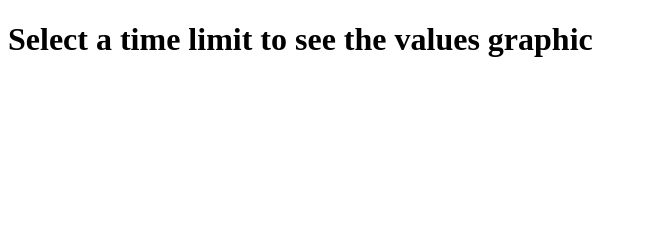
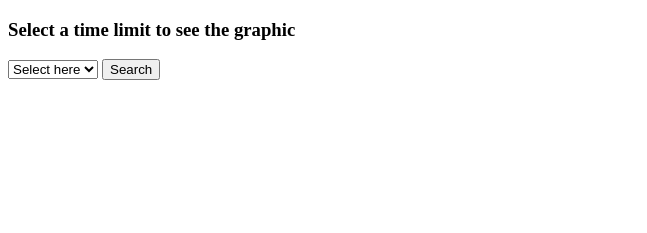
Before and after one commit to Lucas-Cast/registro-sensores-API, a plain HTML site: page frontend/src/index.html in a window 1280 px wide. Shown: the whole page, without its empty margins (0-647 px from the left). Drawn offline with nearby package versions, Linux system fonts and the light colour scheme.

Commit message:
feat: Mostrar media de cada equipamento com gráfico no tempo determinado

```diff
--- a/frontend/src/index.html
+++ b/frontend/src/index.html
@@ -3,12 +3,32 @@
 <head>
     <meta charset="UTF-8">
     <meta name="viewport" content="width=device-width, initial-scale=1.0">
+    <link rel="stylesheet" href="css/style.css">
     <title>Measurements Graphics</title>
 </head>
 <body>
+    <div class="h3Div">
+        <h3>Select a time limit to see the graphic</h1>
+    </div>
+
+    <div class="inputDiv">
+        <select name="timeLimit" id="timeLimitSelect" class="timeLimitSelect">
+            <option value="">Select here</option>
+            <option value="24">1 day</option>
+            <option value="48">2 days</option>
+            <option value="168">1 week</option>
+            <option value="5208">1 month</option>
+        </select>
+        <input type="button" onclick="searchTimeLimit()" id="searchTimeLimitButton" class="searchButton" value="Search">
+
+    </div>
     <div>
-        <h1>Select a time limit to see the values graphic</h1>
+        <canvas id="valuesChart"></canvas>
     </div>
+
+      <script src="https://cdn.jsdelivr.net/npm/chart.js"></script>
+      <script src="./js/buildingChart.js"></script>
+      <script type="text/javascript" src="https://code.jquery.com/jquery-3.3.1.min.js"></script>
 
 </body>
 </html>
--- /dev/null
+++ b/frontend/src/js/buildingChart.js
@@ -0,0 +1,56 @@
+function searchTimeLimit() {
+    const ctx = document.getElementById('valuesChart')
+    const hour = document.getElementById('timeLimitSelect').value
+    const measures = []
+    const equipments = []
+    const avaregeValues = []
+
+    $.get(`/findByPeriod/${hour}`)
+        .done( data => {
+            Object.values(data)[0].forEach(element => {
+                measures.push(element)
+            })
+
+            measures.forEach(element => {
+                if (equipments.indexOf(element.equipmentId) == -1) {
+                    equipments.push(element.equipmentId)
+                }
+            })
+
+            equipments.forEach((equipment, equipmentsIndex) => {
+                let quanitityOfValues = 0
+                avaregeValues.push(0)
+            measures.forEach( (element) => {
+
+                if (element.equipmentId == equipment) {
+                    avaregeValues[equipmentsIndex] = element.value + avaregeValues[equipmentsIndex]
+                    quanitityOfValues++
+
+                }
+            })
+            avaregeValues[equipmentsIndex] = avaregeValues[equipmentsIndex]/quanitityOfValues
+
+            })
+            new Chart(ctx, {
+                type: 'bar',
+                  data: {
+                      labels: equipments,
+                      datasets: [{
+                      label: 'Equipment average values',
+                      data: avaregeValues,
+                      borderWidth: 1
+                      }]
+                  },
+                  options: {
+                      scales: {
+                          y: {
+                          beginAtZero: true
+                          }
+                      }
+                  }
+              })
+
+        })
+        .fail( err => console.log('Error: ',err))
+
+}
```
Also changed, not shown: frontend/src/js/chart.js (deleted, +0 -42 lines).
